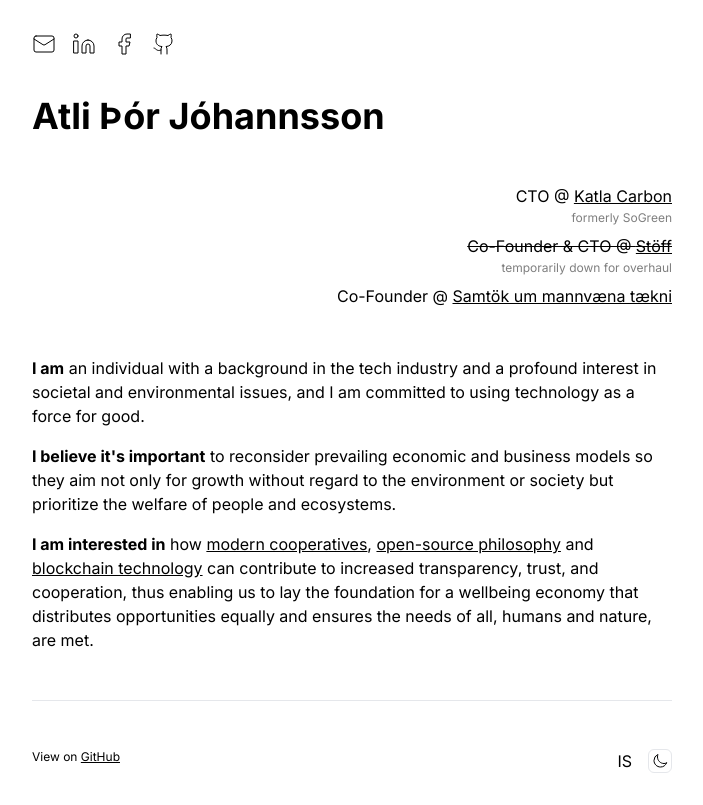
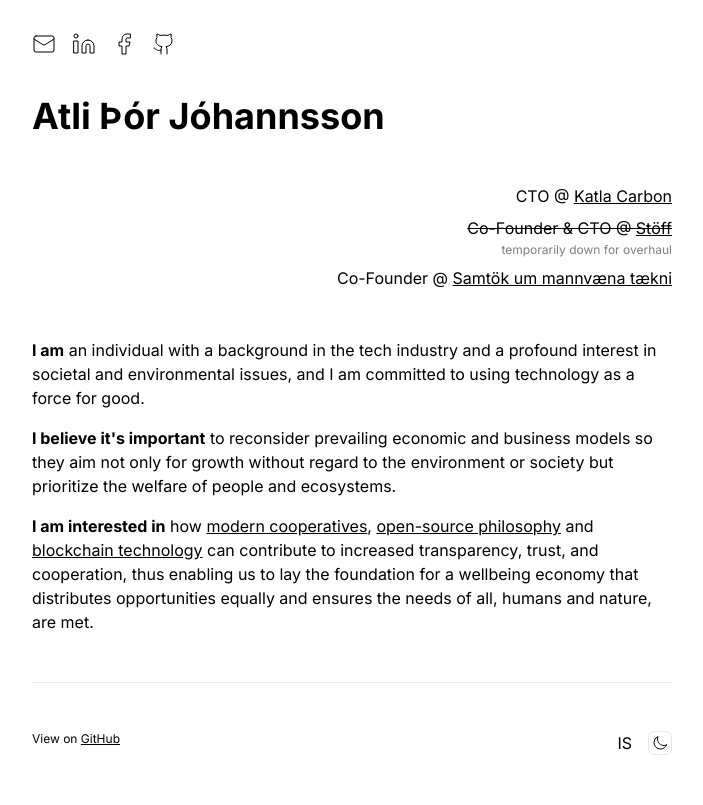
Before and after one commit to atlijohanns/atli, a Next.js app: page /en in a window 1280 px wide. Shown: the whole page, without its empty margins (288-991 px from the left). Built offline with nearby package versions, Linux system fonts and the light colour scheme.

Commit message:
fix: remove subtle description for Katla Carbon

```diff
--- a/app/[locale]/page.tsx
+++ b/app/[locale]/page.tsx
@@ -138,9 +138,6 @@ export default function Home() {
                     {chunks}
                   </Link>
                 ),
-                subtle: (chunks) => (
-                  <div className="text-xs opacity-50 mt-0.5">{chunks}</div>
-                ),
               })}
             </div>
           </li>
--- a/messages/en.json
+++ b/messages/en.json
@@ -2,7 +2,7 @@
   "index": {
     "title": "Atli Þór Jóhannsson",
     "current": {
-      "katlacarbon": "CTO @ <link>Katla Carbon</link> <subtle>formerly SoGreen</subtle>",
+      "katlacarbon": "CTO @ <link>Katla Carbon</link>",
       "stoff": "<strikethrough>Co-Founder & CTO @ <link>Stöff</link></strikethrough> <subtle>temporarily down for overhaul</subtle>",
       "mannvaen": "Co-Founder @ <link>Samtök um mannvæna tækni</link>"
     },
--- a/messages/is.json
+++ b/messages/is.json
@@ -2,7 +2,7 @@
   "index": {
     "title": "Atli Þór Jóhannsson",
     "current": {
-      "katlacarbon": "Tæknistjóri @ <link>Katla Carbon</link> <subtle>áður SoGreen</subtle>",
+      "katlacarbon": "Tæknistjóri @ <link>Katla Carbon</link>",
       "stoff": "<strikethrough>Meðstofnandi & tæknistjóri @ <link>Stöff</link></strikethrough> <subtle>tímabundið niðri vegna endurbóta</subtle>",
       "mannvaen": "Meðstofnandi @ <link>Samtök um mannvæna tækni</link>"
     },
```
